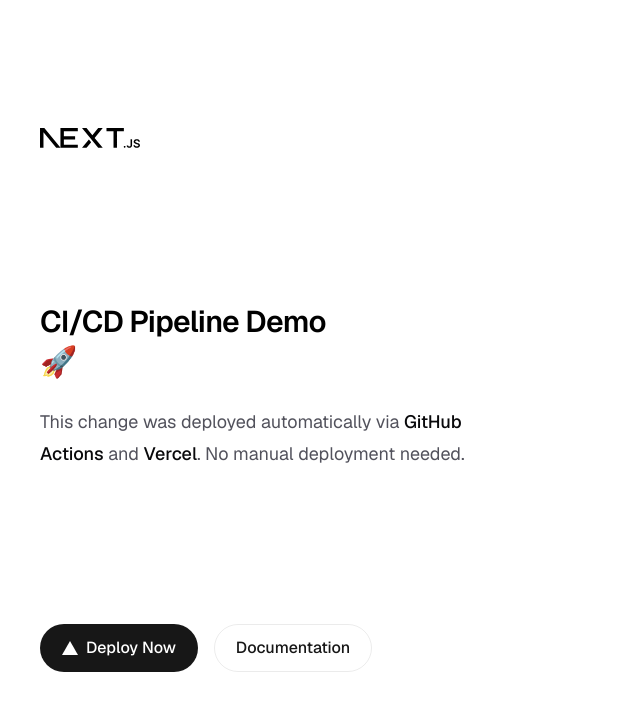
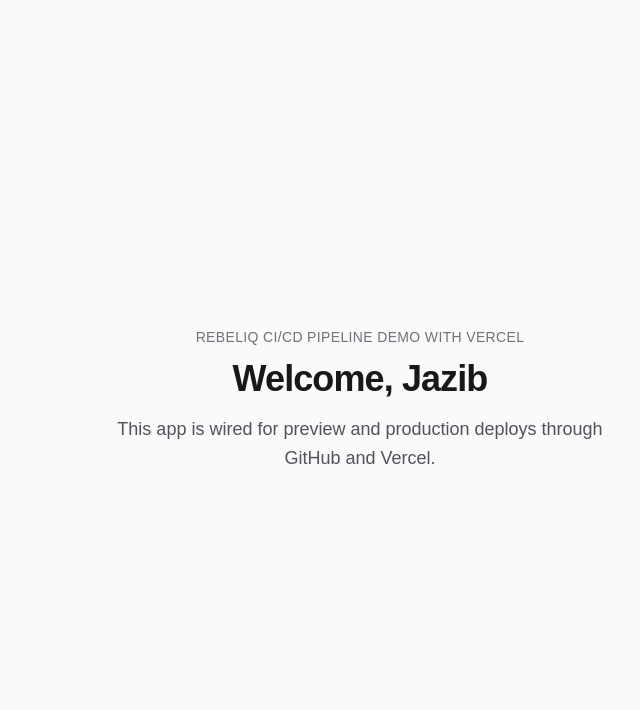
Before and after one commit to jazrebeliq/ci-cd-demo, a Next.js app: page / in a window 1280 px wide. Shown: the top 710 px of the page, without its empty margins (280-920 px from the left). Built offline with nearby package versions, Linux system fonts and the light colour scheme.

Commit message:
feat(home): simple welcome page for CI/CD demo (#2)

```diff
--- a/app/page.tsx
+++ b/app/page.tsx
@@ -1,58 +1,24 @@
-import Image from "next/image";
+import type { Metadata } from "next";
+
+export const metadata: Metadata = {
+  title: "RebeliQ CI/CD Pipeline Demo",
+  description: "CI/CD pipeline demo with Vercel and GitHub",
+};
 
 export default function Home() {
   return (
-    <div className="flex flex-col flex-1 items-center justify-center bg-zinc-50 font-sans dark:bg-black">
-      <main className="flex flex-1 w-full max-w-3xl flex-col items-center justify-between py-32 px-16 bg-white dark:bg-black sm:items-start">
-        <Image
-          className="dark:invert"
-          src="/next.svg"
-          alt="Next.js logo"
-          width={100}
-          height={20}
-          priority
-        />
-        <div className="flex flex-col items-center gap-6 text-center sm:items-start sm:text-left">
-          <h1 className="max-w-xs text-3xl font-semibold leading-10 tracking-tight text-black dark:text-zinc-50">
-            CI/CD Pipeline Demo 🚀
-          </h1>
-          <p className="max-w-md text-lg leading-8 text-zinc-600 dark:text-zinc-400">
-            This change was deployed automatically via{" "}
-            <span className="font-medium text-zinc-950 dark:text-zinc-50">
-              GitHub Actions
-            </span>{" "}
-            and{" "}
-            <span className="font-medium text-zinc-950 dark:text-zinc-50">
-              Vercel
-            </span>
-            . No manual deployment needed.
-          </p>
-        </div>
-        <div className="flex flex-col gap-4 text-base font-medium sm:flex-row">
-          <a
-            className="flex h-12 w-full items-center justify-center gap-2 rounded-full bg-foreground px-5 text-background transition-colors hover:bg-[#383838] dark:hover:bg-[#ccc] md:w-[158px]"
-            href="https://vercel.com/new?utm_source=create-next-app&utm_medium=appdir-template-tw&utm_campaign=create-next-app"
-            target="_blank"
-            rel="noopener noreferrer"
-          >
-            <Image
-              className="dark:invert"
-              src="/vercel.svg"
-              alt="Vercel logomark"
-              width={16}
-              height={16}
-            />
-            Deploy Now
-          </a>
-          <a
-            className="flex h-12 w-full items-center justify-center rounded-full border border-solid border-black/[.08] px-5 transition-colors hover:border-transparent hover:bg-black/[.04] dark:border-white/[.145] dark:hover:bg-[#1a1a1a] md:w-[158px]"
-            href="https://nextjs.org/docs?utm_source=create-next-app&utm_medium=appdir-template-tw&utm_campaign=create-next-app"
-            target="_blank"
-            rel="noopener noreferrer"
-          >
-            Documentation
-          </a>
-        </div>
+    <div className="flex min-h-full flex-1 flex-col items-center justify-center bg-zinc-50 px-6 dark:bg-zinc-950">
+      <main className="w-full max-w-lg text-center">
+        <p className="mb-3 text-sm font-medium tracking-wide text-zinc-500 uppercase dark:text-zinc-400">
+          RebeliQ CI/CD Pipeline demo with Vercel
+        </p>
+        <h1 className="text-3xl font-semibold tracking-tight text-zinc-900 dark:text-zinc-50 sm:text-4xl">
+          Welcome, Jazib
+        </h1>
+        <p className="mt-4 text-lg leading-relaxed text-zinc-600 dark:text-zinc-400">
+          This app is wired for preview and production deploys through GitHub and
+          Vercel.
+        </p>
       </main>
     </div>
   );
```
